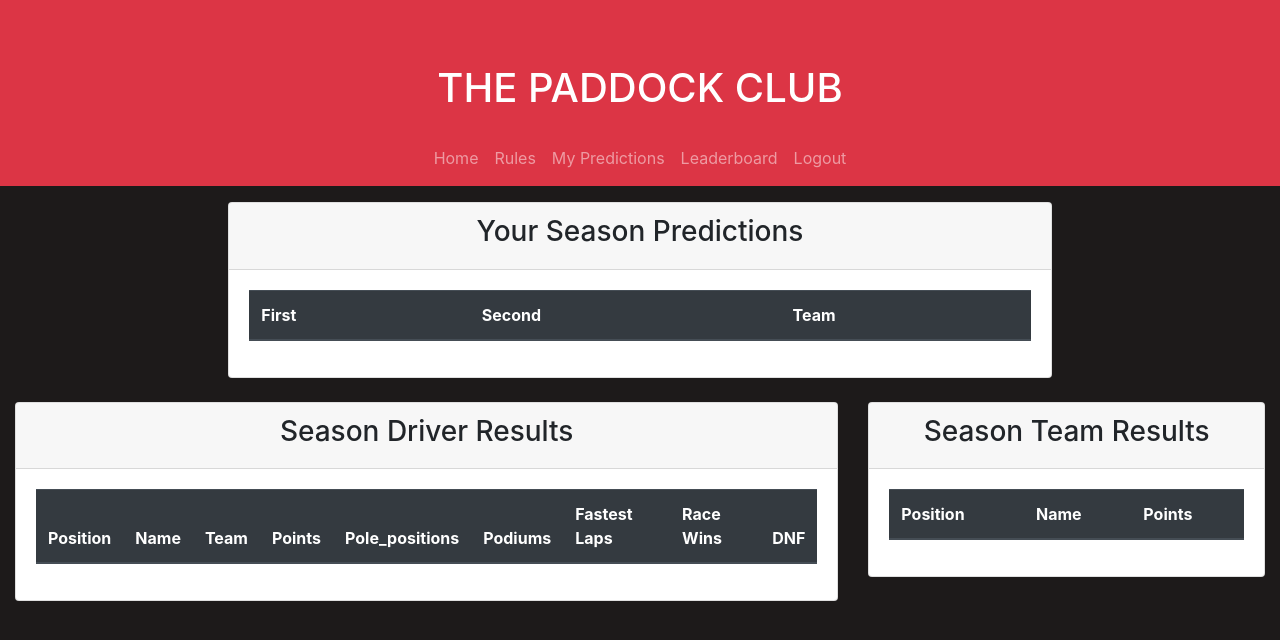
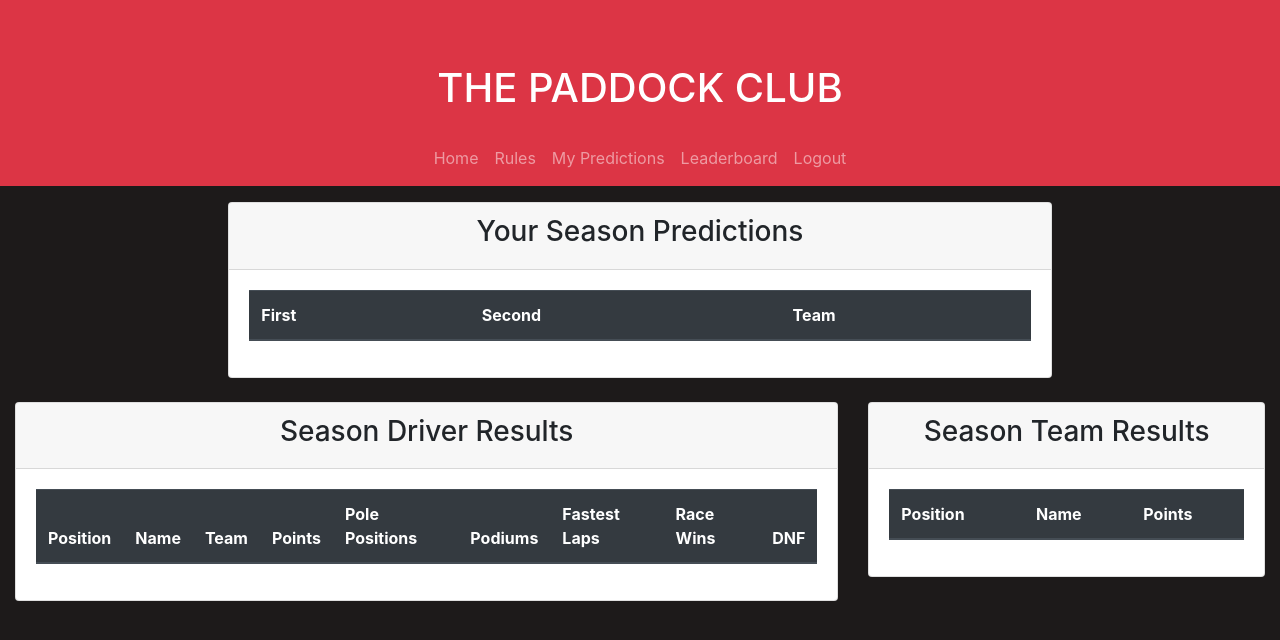
Before and after one commit to Rushijain/f1-predictor, a website: page express/season_results.html in a window 1280 px wide. Drawn offline with nearby package versions, Linux system fonts and the light colour scheme; no server answers; sample sign-in values are in the browser's storage.

Commit message:
Update column header name

```diff
--- a/express/season_results.html
+++ b/express/season_results.html
@@ -81,7 +81,7 @@
                     <th>Name</th>
                     <th>Team</th>
                     <th>Points</th>
-                    <th>Pole_positions</th>
+                    <th>Pole Positions</th>
                     <th>Podiums</th>
                     <th>Fastest Laps</th>
                     <th>Race Wins</th>
```
